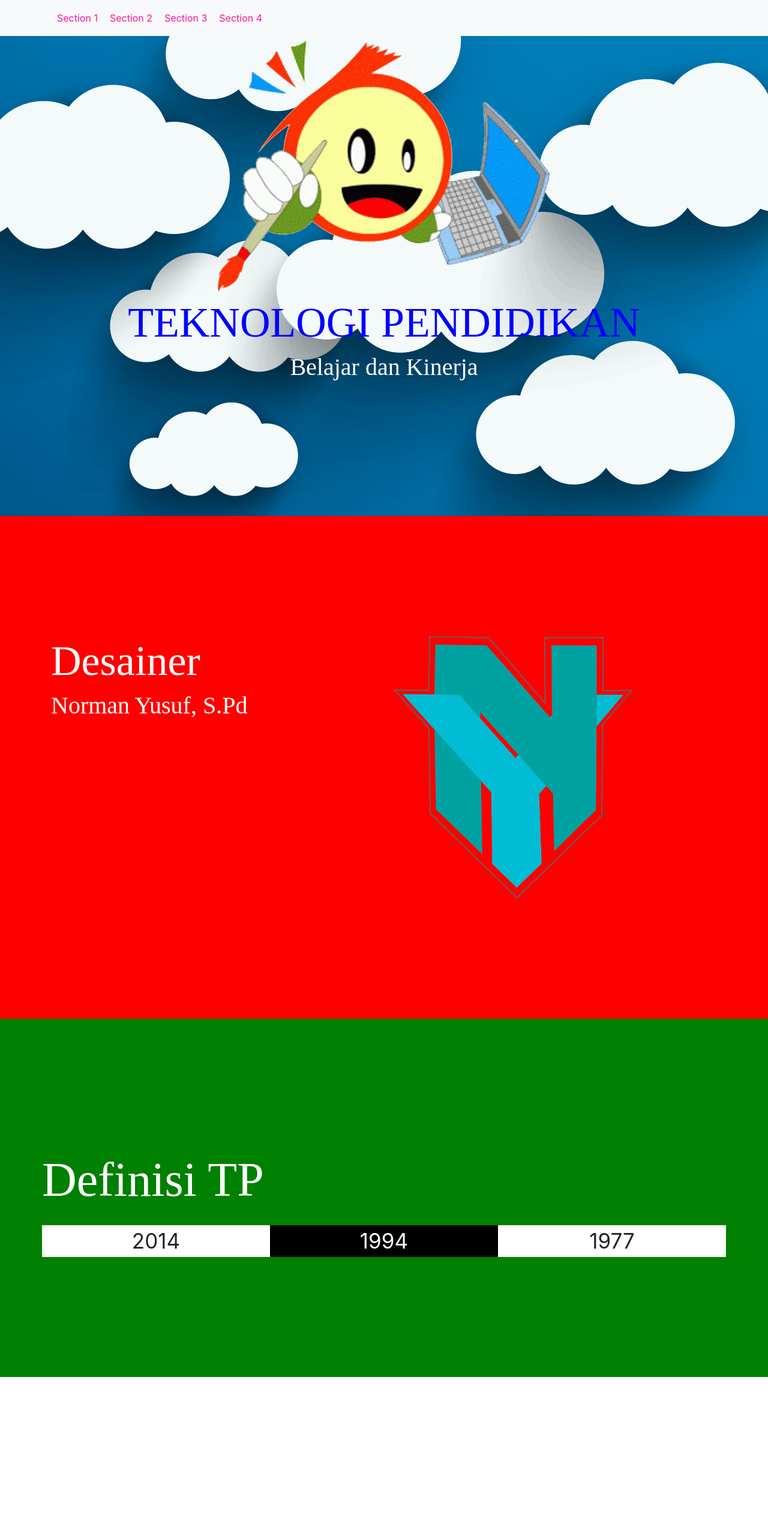
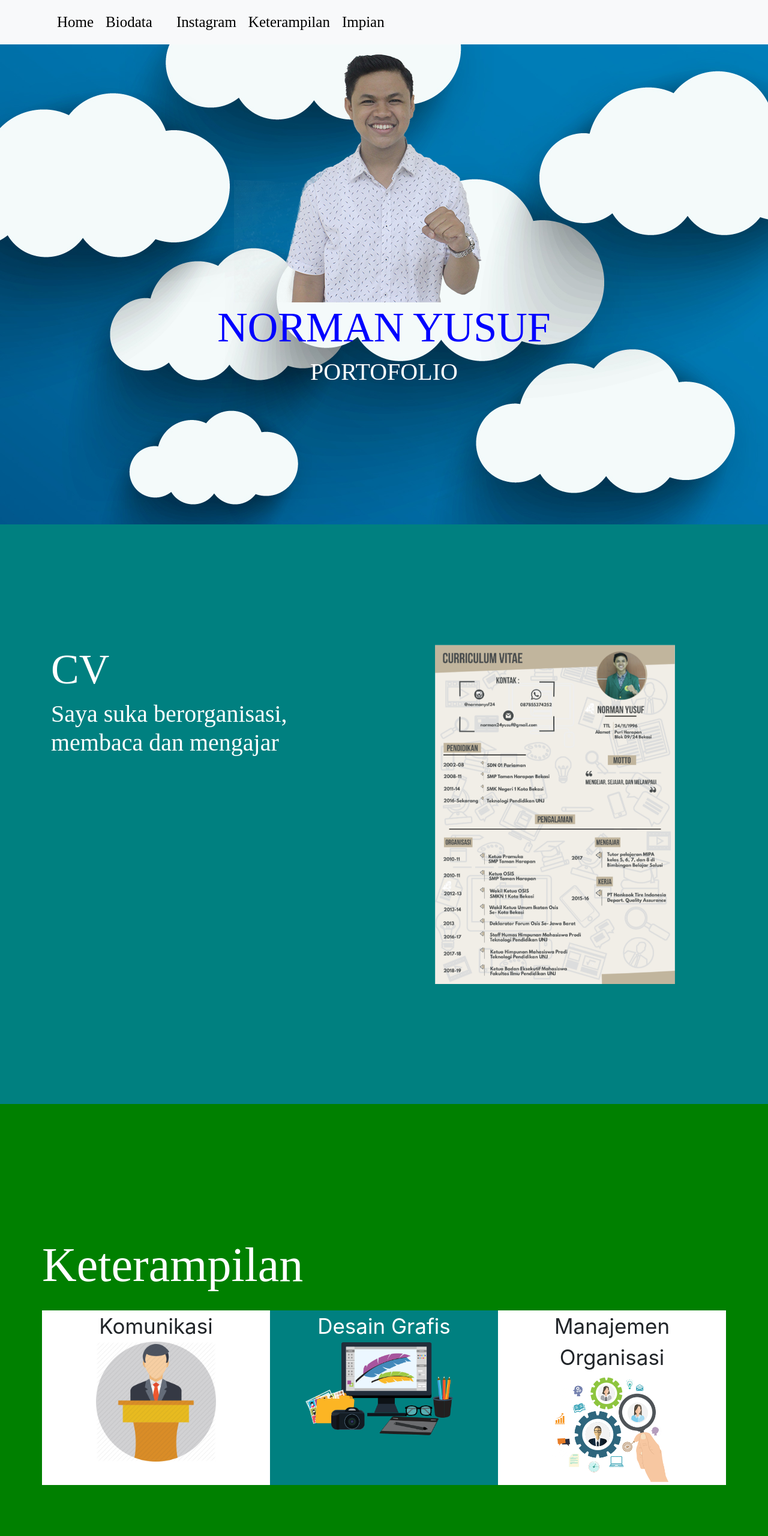
Before and after one commit to normanyusuf/tugasdesainweb, a plain HTML site: page index.html in a window 1280 px wide. Shown: the top 2560 px of the page at 60% size. Before the commit the page ends 2295 px from the top, so only its background shows below. Drawn offline with Linux system fonts and the light colour scheme.

Commit message:
Add files via upload

```diff
--- a/css/main.css
+++ b/css/main.css
@@ -3,8 +3,10 @@ body,html{
     margin:0 auto;
 }
 .link{
-    color: deeppink;
+    color: black;
     padding: 10px 10px;
+    font-family: The Historia Demo;
+    font-size: 25px;
 }
 .link:hover{
     background: lightblue;
@@ -26,7 +28,7 @@ body,html{
     color:black;
 }
 .section2{
-    background: red;
+    background: teal;
     padding: 200px 0px;}
 .section3{
     background: green;
@@ -36,4 +38,22 @@ body,html{
     background: white;
 }
 .col-warna2{
-    background: black;
+    background: teal;
+}
+.section4{
+    background: red;
+    padding: 200px 0px;
+}
+.section5{
+    background: red;
+    padding: 100px 0px;
+}
+.judul{
+    font-family: The Historia Demo;
+    font-size: 70px;
+    color: black;
+}
+.sub-judul{
+    font-family: Bebas Neue;
+    font-size: 40px;
+    color:black;
--- a/index.html
+++ b/index.html
@@ -1,7 +1,7 @@
 <!doctype html>
 <html>
     <head>
-        <title>NY Web</title>
+        <title>Norman Yusuf Web</title>
         <meta name="viewport" content="width=device-width, initial-scale=1, minimum-scale=1">
         <link rel="stylesheet" type="text/css" href="css/main.css">
         <link rel="stylesheet" href="css/bootstrap.min.css">
@@ -19,22 +19,24 @@
                 </button>
                 <div class="collapse navbar-collapse" id="navbarnya">
                     <div class="navbar-nav">
-                        <a class="link" href="#home">Section 1 </a>
-                        <a class="link" href="#Introduction">Section 2</a>
-                        <a class="link" href="#Definisi TP">Section 3</a>
-                        <a class="link" href="instagram.com/normanysf24" target="_blank">Section 4</a>
+                        <a class="link" href="#home">Home </a>
+                        <a class="link" href="#Introduction">Biodata</a>
+                        <a class="link" href="#Biodata"></a>
+                        <a class="link" href="instagram.com/normanysf24" target="_blank">Instagram</a>
+                        <a class="link" href="#Keterampilan">Keterampilan </a>
+                        <a class="link" href="#Keluarga">Impian </a>
                     </div>
                 </div>
             </div>
         </nav>
         <!---section1--->
         <section class="section1" id="home">
-            <img src="img/logo.png">
+            <img src="img/IMG_84467.png" class="mx-auto d-block wow fadeInLeftBig animated animated">
             <h1 class="judul" style="color: blue">
-                TEKNOLOGI PENDIDIKAN
+                NORMAN YUSUF
             </h1>
             <h2 class="sub-judul" style="color:white">
-                Belajar dan Kinerja
+                PORTOFOLIO
             </h2>
         </section>
         <!---section2--->
@@ -43,24 +45,24 @@
               <div class="row">
                  <div class="col-md-6">
                      <h1 class="judul" style="color: white">
-                         Desainer
+                         CV
                      </h1>
                      <h2 class="sub-judul" style="color: white">
-                        Norman Yusuf, S.Pd
+                        Saya suka berorganisasi, membaca dan mengajar
                      </h2>
                  </div>
                  <div class="col-md-6">
-                     <img src="img/bogo.png" width="400px">
+                     <img src="img/VC.png" class="mx-auto d-block wow fadeInRightBig animated animated" width="400px">
                  </div>
               </div>
             </div>
         </section>
         <!---section3--->
-            <section class="section3" id="Definisi TP">
+            <section class="section3" id="Keterampilan">
         <div class="container">
             <div class="row" style="padding:20px 0px;">
                 <h1 class="judul" style="font-size: 80px;color: white">
-                    Definisi TP
+                    Keterampilan
                 </h1>
                 <br/>
                 <br/>
@@ -68,18 +70,41 @@
 
         <div class="row">
             <div class="col col-warna" style="text-align: center;font-size: 35px">
-            2014
+            Komunikasi
+                <img src="img/58-512.png" width="200px">
             </div>
             <div class="col col-warna2" style="color: white;text-align: center;font-size: 35px">
-            1994
+            Desain Grafis
+                <img src="img/graphic_design_png_603113.png"  width="300px">
             </div>
             <div class="col col-warna" style="text-align: center;font-size: 35px">
-            1977
+            Manajemen Organisasi
+                <img src="img/Human-Resource-Management.png"  width="200px">
             </div>
         </div>
+            </div>
+        </section>
+        <!---section5--->
+            <section class="section5" id="Impian">
+        <div class="container">
+            <h1 class="judul" style="color: white">
+                Impian
+            </h1>
+            <h2 class="sub-judul" style="color:white">
+                Menjadi Pengusaha Sukses
+            </h2>
+            </div>
+
+            <div class="col-md-6">
+            <img src="img/3.png" class="mx-auto d-block wow fadeInRightBig animated animated" width="400px">
+                <br/>
+                <br/>
 
         </div>
                 </section>
-
+        <script type="text/javascript" src="js/wow.min.js"></script>
+        <script type="text/javascript">
+         new WOW().init();
+        </script>
     </body>
 </html>
```
Also changed, not shown: img/0811fed6da6eb55a34e65929b0a686ac.jpg (added), img/3.png (added), img/58-512.png (added), img/Human-Resource-Management.png (added), img/IMG_84467.png (added), img/VC.png (added), img/businessman-and-intellectual-character-png_293290.jpg (added), img/businessman-at-desk-png-businessman-working-in-his-desk-1-02-png-1198.png (added), img/graphic_design_png_603113.png (added).
